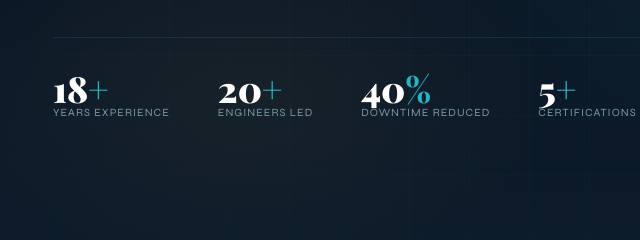
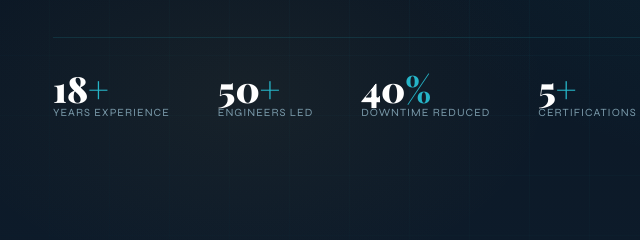
Before and after one commit to anilthomas/mysite, a plain HTML site: page index.html in a window 1280 px wide. Shown: the part 545-785 px from the top of the page, 11-651 px from the left. Drawn offline with nearby package versions, Linux system fonts and the light colour scheme; a web font is replaced by a local one.

Commit message:
Update index.html

```diff
--- a/index.html
+++ b/index.html
@@ -1037,7 +1037,7 @@ footer {
         <div class="stat-label">Years Experience</div>
       </div>
       <div class="stat">
-        <div class="stat-num">20<span>+</span></div>
+        <div class="stat-num">50<span>+</span></div>
         <div class="stat-label">Engineers Led</div>
       </div>
       <div class="stat">
```
